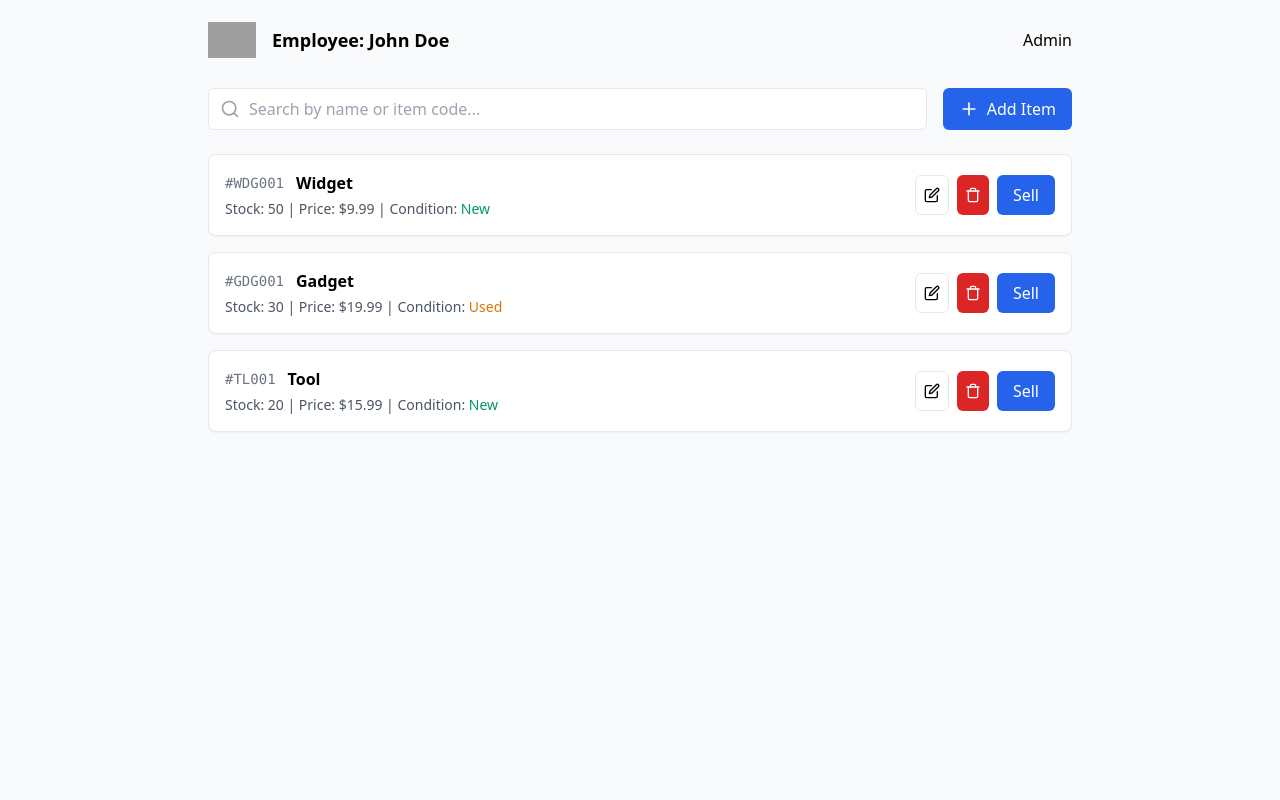
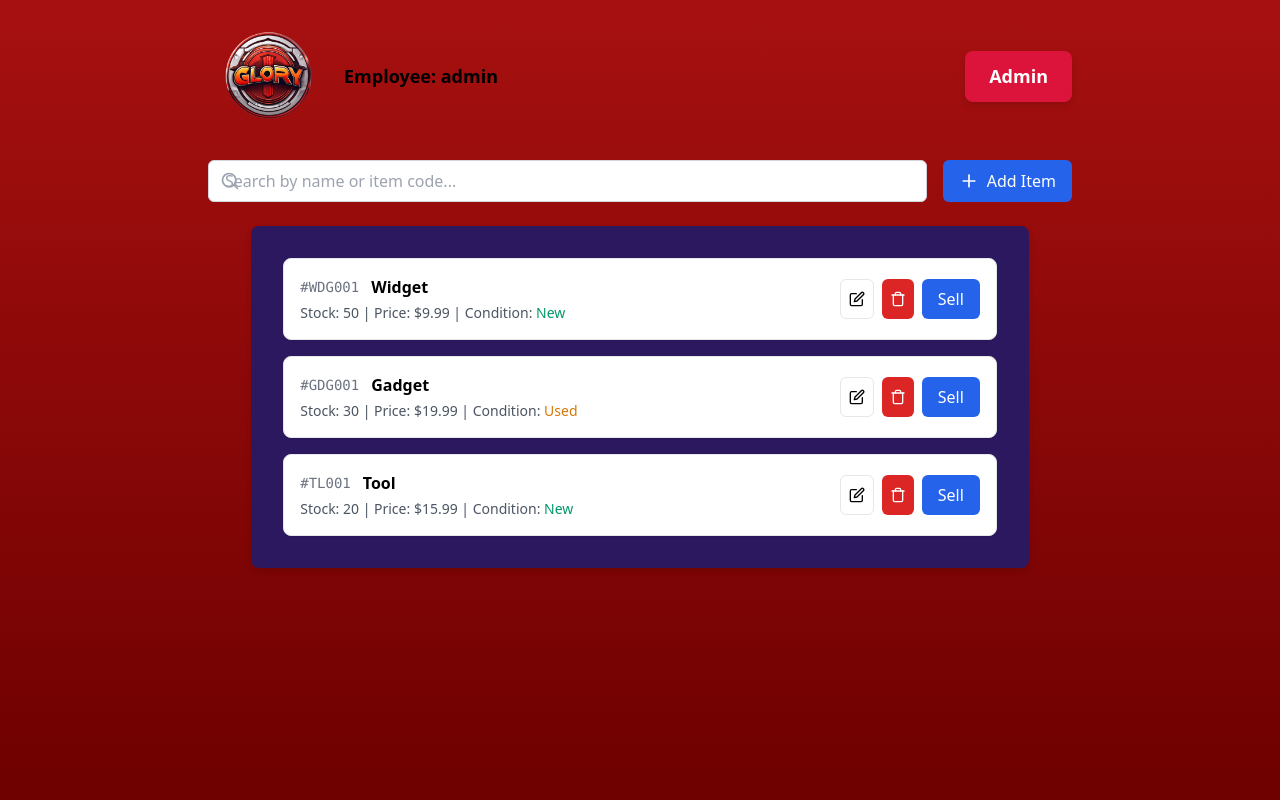
Before and after one commit to Devin1mc/CSC289-Group5-GloryDays, a Flask app: page /inventory in a window 1280 px wide. Run offline with Flask 3, Linux system fonts and the light colour scheme; a user stored in the database is signed in; grey boxes are pictures that could not be loaded.

Commit message:
update ui for inventory
Added Bryan's css to the inventory page and changed coloring, renamed the logo to GloryDaysLogoCircle, fixed bug where admin couldn't delete users, user's first name is also now displayed in inventory screen

```diff
--- a/src/app.py
+++ b/src/app.py
@@ -93,20 +93,6 @@ def admin_page():
     return render_template('admin.html', users=users)
 
 
-@app.route('/inventory')
-def inventory_page():
-    conn = get_db_connection()
-    cursor = conn.cursor()
-    cursor.execute("SELECT * FROM inventory")
-    inventory = cursor.fetchall()
-    conn.close()
-
-    # Convert SQLite Row objects to dictionaries for easier access in templates
-    inventory_list = [dict(item) for item in inventory]
-
-    # Return the inventory data as JSON
-    return jsonify(inventory_list)
-
 @app.route('/remove_user/<int:user_id>', methods=['POST'])
 def delete_user_route(user_id):
     # Check if the current user is logged in and is an admin
@@ -116,7 +102,7 @@ def delete_user_route(user_id):
 
     # Deleting the user from the database
     try:
-        user_conn = get_db_connection()
+        user_conn = get_user_connection()
         cursor = user_conn.cursor()
 
         # Check if the user exists
--- a/src/login.py
+++ b/src/login.py
@@ -45,14 +45,16 @@ def login():
 
     user_conn = sqlite3.connect("login_database.db")
     cursor = user_conn.cursor()
-    cursor.execute("SELECT password_hash, role FROM users WHERE employee_id = ?", (employee_id,))
+    cursor.execute("SELECT first_name, last_name, password_hash, role FROM users WHERE employee_id = ?", (employee_id,))
     result = cursor.fetchone()
     user_conn.close()
 
-    if result and password_hash == result[0]:
-        # Save the user in session before redirecting
+    if result and password_hash == result[2]:
+        # Store the user's full name and role in session
         session["user"] = employee_id
-        session["role"] = result[1]
+        session["first_name"] = result[0]
+        session["last_name"] = result[1]
+        session["role"] = result[3]
         return redirect(url_for("auth.inventory_page"))
     else:
         return "Invalid Employee ID or Password."
@@ -83,8 +85,12 @@ def register():
 @auth_bp.route("/inventory")
 def inventory_page():
     if "user" in session:
-        # Ensure the inventory template name matches your actual file (changed to inventory.html)
-        return render_template("inventory.html")
+        # Get the user's first and last name from the session
+        first_name = session.get("first_name")
+        last_name = session.get("last_name")
+
+        # Pass the name to the template
+        return render_template("inventory.html", first_name=first_name, last_name=last_name)
     else:
         return redirect(url_for("auth.login_page"))
 
--- /dev/null
+++ b/src/static/inventory.css
@@ -0,0 +1,244 @@
+/* Dialog Styling */
+.dialog {
+    display: none;
+    position: fixed;
+    top: 0;
+    left: 0;
+    width: 100%;
+    height: 100%;
+    background-color: rgba(0, 0, 0, 0.5); /* Semi-transparent black for the overlay */
+    z-index: 1000;
+}
+
+.dialog-content {
+    position: fixed;
+    top: 50%;
+    left: 50%;
+    transform: translate(-50%, -50%);
+    background: white;
+    padding: 2rem;
+    border-radius: 0.5rem;
+    width: 90%;
+    max-width: 500px;
+    z-index: 1001;
+}
+
+.dialog.active {
+    display: block;
+}
+
+/* Logo Styling */
+.logo {
+    max-width: 120px; /* Ensures the logo doesn’t grow too large */
+    height: auto;
+}
+
+/* Body Styling */
+html, body {
+    height: 100%;
+    margin: 0;
+    font-family: Arial, sans-serif;
+}
+
+body {
+    background: linear-gradient(to bottom, #a71010, #6e0000); /* Light to dark red gradient */
+    color: rgb(0, 0, 0); /* Text color */
+    overflow-x: hidden;
+    padding-top: 0; /* Removed top padding to move content up */
+}
+
+/* Condition Classes */
+.condition-new { color: #059669; }
+.condition-used { color: #D97706; }
+.condition-refurbished { color: #2563EB; }
+.condition-damaged { color: #DC2626; }
+
+/* Items List Styling */
+#itemsList {
+    background-color: #2b185f;
+    border-radius: 0.5rem;
+    padding: 2rem; /* Increase padding inside the box */
+    max-height: 600px; /* Increase height to make it bigger */
+    overflow-y: auto;
+    margin-bottom: 2rem; /* Space below the items list */
+    width: 90%; /* Adjust width to be more spread out */
+    margin: 0 auto; /* Center the box horizontally */
+    box-shadow: 0 4px 6px rgba(0, 0, 0, 0.1); /* Optional: Add a shadow for better visibility */
+}
+
+/* Header Styling */
+header {
+    background-color: white;
+    box-shadow: 0 4px 6px rgba(0, 0, 0, 0.1);
+    padding: 1rem;
+    margin-bottom: 1rem; /* Reduced margin to move header up */
+}
+
+header .max-w-4xl {
+    display: flex;
+    justify-content: space-between;
+    align-items: center;
+}
+
+header .flex {
+    display: flex;
+    align-items: center;
+}
+
+header .gap-4 {
+    gap: 1rem;
+}
+
+header .text-lg {
+    font-size: 1.125rem;
+    font-weight: 600;
+}
+
+/* Button Styling */
+button {
+    padding: 0.5rem 1rem;
+    border-radius: 0.375rem;
+}
+
+button.bg-blue-600 {
+    background-color: #2563EB;
+    color: white;
+}
+
+button.bg-red-600 {
+    background-color: #DC2626;
+    color: white;
+}
+
+button:hover {
+    cursor: pointer;
+}
+
+/* Admin Button Styling */
+button.admin-btn {
+    padding: 0.75rem 1.5rem; /* Increased padding for a more prominent button */
+    background-color: #DC143C; /* Crimson red for the admin button */
+    color: white; /* White text */
+    font-size: 1.125rem; /* Slightly larger font size */
+    font-weight: 600; /* Bold text */
+    border-radius: 0.5rem; /* Rounded corners */
+    border: none; /* Remove default border */
+    box-shadow: 0 4px 6px rgba(0, 0, 0, 0.1); /* Add a subtle shadow */
+    cursor: pointer; /* Change the cursor on hover */
+    transition: all 0.3s ease-in-out; /* Smooth transition for hover effect */
+}
+
+/* Admin Button Hover Effect */
+button.admin-btn:hover {
+    background-color: #7122b2; /* Darker red when hovered */
+    transform: scale(1.05); /* Slightly enlarge the button */
+}
+
+/* Admin Button Focus Effect */
+button.admin-btn:focus {
+    outline: none; /* Remove default focus outline */
+    box-shadow: 0 0 0 4px rgba(75, 0, 126, 0.6); /* Add a subtle red outline */
+}
+
+/* Flex Styling */
+.flex {
+    display: flex;
+    gap: 1rem;
+}
+
+.flex-1 {
+    flex: 1;
+}
+
+.flex.items-center {
+    display: flex;
+    align-items: center;
+}
+
+.flex.justify-between {
+    justify-content: space-between;
+}
+
+/* Form Inputs and Selects */
+input[type="text"], input[type="number"], select {
+    padding: 0.5rem 1rem;
+    border: 1px solid #d1d5db;
+    border-radius: 0.375rem;
+    width: 100%;
+}
+
+input[type="text"]:focus, input[type="number"]:focus, select:focus {
+    outline: none;
+    border-color: #2563EB;
+}
+
+/* Pagination Styling */
+#pagination {
+    display: flex;
+    gap: 0.5rem;
+    justify-content: center;
+    margin-top: 1.5rem;
+}
+
+#pagination button {
+    padding: 0.5rem 1rem;
+    border-radius: 0.375rem;
+}
+
+#pagination button.bg-blue-600 {
+    background-color: #2563EB;
+    color: white;
+}
+
+#pagination button:hover {
+    cursor: pointer;
+}
+
+#pagination button:focus {
+    outline: none;
+}
+
+/* General Form & Text Styling */
+.text-sm {
+    font-size: 0.875rem;
+}
+
+.font-medium {
+    font-weight: 500;
+}
+
+.font-semibold {
+    font-weight: 600;
+}
+
+.font-mono {
+    font-family: 'Courier New', monospace;
+}
+
+.mb-1 {
+    margin-bottom: 0.25rem;
+}
+
+.mb-4 {
+    margin-bottom: 1rem;
+}
+
+.mt-6 {
+    margin-top: 1.5rem;
+}
+
+.space-y-4 {
+    margin-top: 1rem;
+}
+
+.text-gray-500 {
+    color: #6B7280; /* Soft gray */
+}
+
+.text-gray-600 {
+    color: #4B5563; /* Slightly darker gray */
+}
+
+.text-gray-400 {
+    color: #9CA3AF; /* Lighter gray */
+}
--- a/src/templates/admin.html
+++ b/src/templates/admin.html
@@ -48,7 +48,7 @@
                         <td>{{ user.role }}</td>
                         <td>
                             <!-- Remove Button -->
-                            <form action="{{ url_for('delete_user_route', user_id=user.id) }}" method="POST" style="display:inline;">
+                            <form action="{{ url_for('delete_user_route', user_id=user['id']) }}" method="POST" style="display:inline;">
                                 <button type="submit" onclick="return confirm('Are you sure you want to delete this user?')" class="remove-btn">Delete</button>
                             </form>
                         </td>
--- a/src/templates/inventory.html
+++ b/src/templates/inventory.html
@@ -4,50 +4,21 @@
   <meta charset="UTF-8">
   <meta name="viewport" content="width=device-width, initial-scale=1.0">
   <title>Inventory Management</title>
+  <link rel="stylesheet" href="{{ url_for('static', filename='inventory.css') }}">
   <link href="https://cdnjs.cloudflare.com/ajax/libs/tailwindcss/2.2.19/tailwind.min.css" rel="stylesheet">
-  <style>
-    .dialog {
-      display: none;
-      position: fixed;
-      top: 0;
-      left: 0;
-      width: 100%;
-      height: 100%;
-      background-color: rgba(0, 0, 0, 0.5);
-      z-index: 1000;
-    }
-    .dialog-content {
-      position: fixed;
-      top: 50%;
-      left: 50%;
-      transform: translate(-50%, -50%);
-      background: white;
-      padding: 2rem;
-      border-radius: 0.5rem;
-      width: 90%;
-      max-width: 500px;
-      z-index: 1001;
-    }
-    .dialog.active {
-      display: block;
-    }
-    .condition-new { color: #059669; }
-    .condition-used { color: #D97706; }
-    .condition-refurbished { color: #2563EB; }
-    .condition-damaged { color: #DC2626; }
-  </style>
 </head>
 <body class="bg-gray-50">
   <div class="max-w-4xl mx-auto p-4">
     <!-- Header -->
     <div class="flex justify-between items-center mb-6">
       <div class="flex items-center gap-4">
-        <img src="/api/placeholder/48/48" alt="Glory Days Logo" class="w-12 h-12 object-contain">
-        <span class="text-lg font-semibold">Employee: John Doe</span>
+        <!-- Logo Display -->
+        <img src="/static/images/GloryDaysLogoCircle.jpg" alt="Glory Days Logo" class="logo" />
+        <span class="text-lg font-semibold">Employee: {{ first_name }}</span>
       </div>
-      <!-- Link to Sales Page -->
+      <!-- Link to Admin Page -->
       {% if session.role == 'admin' %}
-        <a href="{{ url_for('admin_page') }}">Admin</a>
+        <button class="admin-btn" onclick="window.location.href='{{ url_for('admin_page') }}'">Admin</button>
       {% endif %}
     </div>
 
```
Also changed, not shown: src/inventory.db, src/login_database.db, src/static/images/GloryDaysLogoCircle.JPG (renamed from src/Static/Images/Glory Days Logo Circle (Transparent).JPG).
